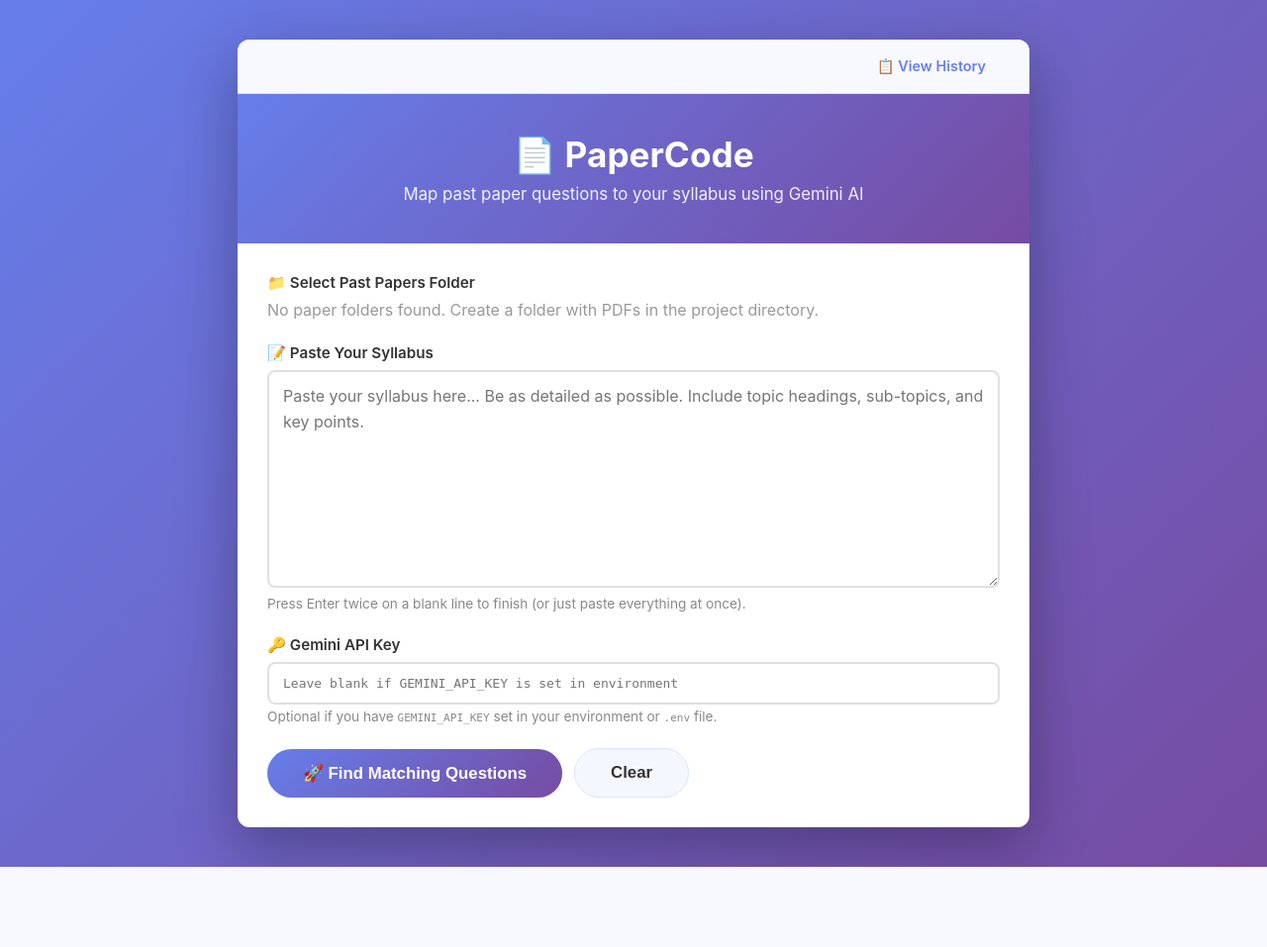
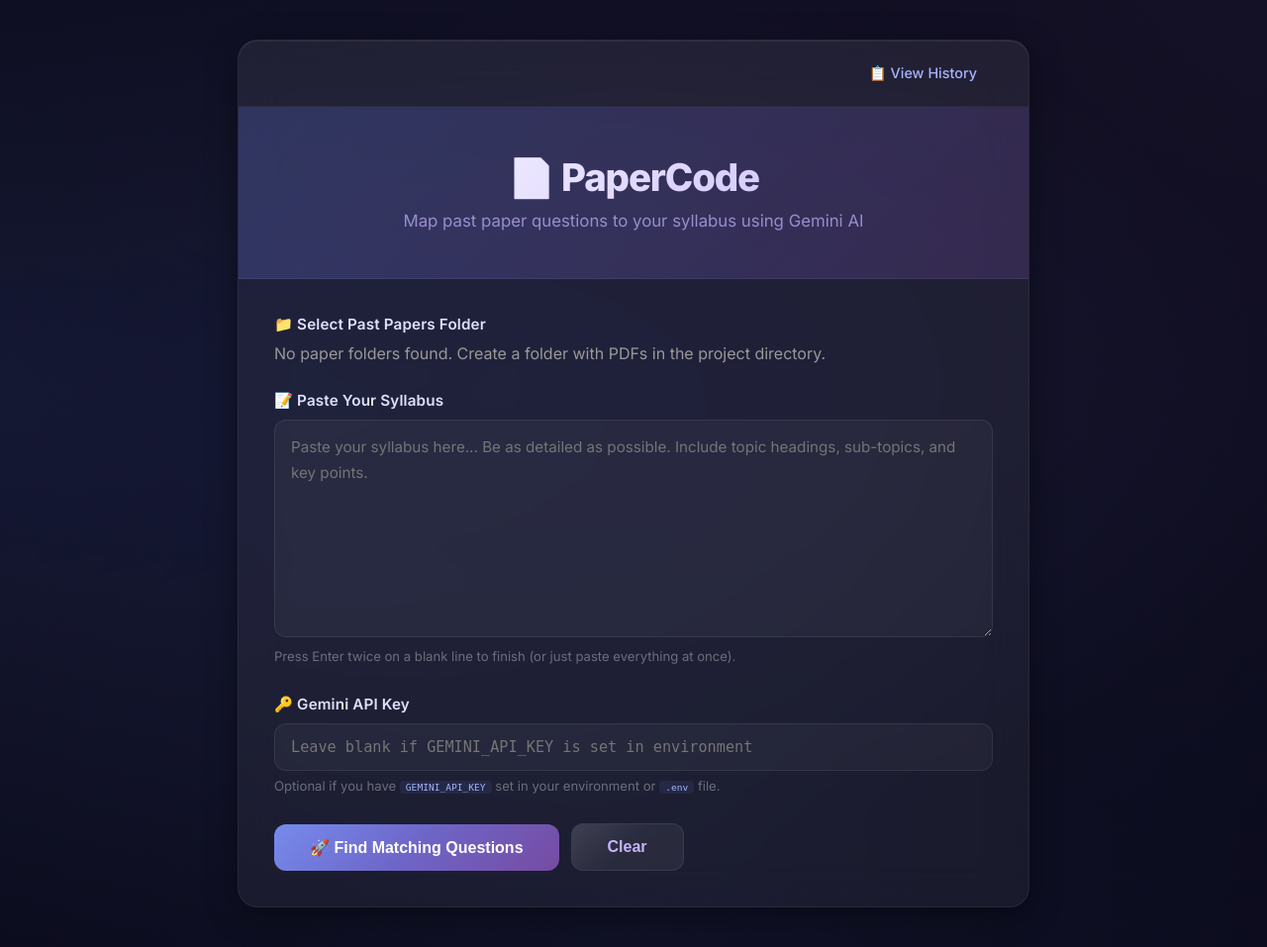
Before and after one commit to aliyancat/AI_Question_Finder, a Flask app: page / in a window 1280 px wide. Shown: the whole page at 99% size. Before the commit the page ends 876 px from the top, so only its background shows below. Run offline with Flask 3, Linux system fonts and the light colour scheme.

Commit message:
feat: update index.html with new layout and content adjustments

```diff
--- a/templates/index.html
+++ b/templates/index.html
@@ -4,75 +4,143 @@
     <meta charset="UTF-8">
     <meta name="viewport" content="width=device-width, initial-scale=1.0">
     <title>PaperCode — Past Paper Question Finder</title>
+    <link rel="preconnect" href="https://fonts.googleapis.com">
+    <link rel="preconnect" href="https://fonts.gstatic.com" crossorigin>
+    <link href="https://fonts.googleapis.com/css2?family=Inter:wght@400;500;600;700;800&display=swap" rel="stylesheet">
     <style>
         * { margin: 0; padding: 0; box-sizing: border-box; }
         body {
-            font-family: -apple-system, BlinkMacSystemFont, 'Segoe UI', Roboto, Oxygen, Ubuntu, Cantarell, sans-serif;
-            background: linear-gradient(135deg, #667eea 0%, #764ba2 100%);
+            font-family: 'Inter', -apple-system, BlinkMacSystemFont, 'Segoe UI', sans-serif;
+            background: #0a0a1a;
             min-height: 100vh;
             padding: 40px 20px;
+            position: relative;
+            overflow-x: hidden;
+        }
+        body::before {
+            content: '';
+            position: fixed;
+            top: -50%;
+            left: -50%;
+            width: 200%;
+            height: 200%;
+            background: radial-gradient(ellipse at 20% 50%, rgba(102, 126, 234, 0.12) 0%, transparent 50%),
+                        radial-gradient(ellipse at 80% 20%, rgba(118, 75, 162, 0.10) 0%, transparent 50%),
+                        radial-gradient(ellipse at 50% 80%, rgba(102, 126, 234, 0.06) 0%, transparent 50%);
+            pointer-events: none;
+            z-index: 0;
+            animation: ambientGlow 15s ease-in-out infinite alternate;
+        }
+        @keyframes ambientGlow {
+            0% { transform: translate(0, 0) rotate(0deg); }
+            100% { transform: translate(2%, 1%) rotate(3deg); }
         }
         .container {
             max-width: 800px;
             margin: 0 auto;
-            background: white;
-            border-radius: 12px;
-            box-shadow: 0 20px 60px rgba(0, 0, 0, 0.3);
+            background: rgba(255, 255, 255, 0.05);
+            backdrop-filter: blur(24px);
+            -webkit-backdrop-filter: blur(24px);
+            border-radius: 20px;
+            box-shadow: 0 8px 32px rgba(0, 0, 0, 0.4), inset 0 1px 0 rgba(255, 255, 255, 0.08);
             overflow: hidden;
+            border: 1px solid rgba(255, 255, 255, 0.06);
+            position: relative;
+            z-index: 1;
+            animation: fadeSlideUp 0.6s ease-out;
+        }
+        @keyframes fadeSlideUp {
+            from { opacity: 0; transform: translateY(30px); }
+            to { opacity: 1; transform: translateY(0); }
         }
         .header {
-            background: linear-gradient(135deg, #667eea 0%, #764ba2 100%);
+            background: linear-gradient(135deg, rgba(102, 126, 234, 0.25) 0%, rgba(118, 75, 162, 0.25) 100%);
             color: white;
-            padding: 40px 30px;
+            padding: 48px 36px;
             text-align: center;
+            border-bottom: 1px solid rgba(255, 255, 255, 0.06);
         }
-        .header h1 { font-size: 2.2em; margin-bottom: 8px; }
-        .header p { opacity: 0.9; font-size: 1.05em; }
-        .content { padding: 30px; }
-        .form-group { margin-bottom: 24px; }
+        .header h1 { font-size: 2.4em; font-weight: 800; letter-spacing: -0.03em; margin-bottom: 10px; background: linear-gradient(135deg, #fff 0%, #c4b5fd 100%); -webkit-background-clip: text; -webkit-text-fill-color: transparent; background-clip: text; }
+        .header p { opacity: 0.7; font-size: 1.05em; font-weight: 400; color: #c4b5fd; }
+        .content { padding: 36px; }
+        .form-group { margin-bottom: 28px; }
         .form-group label {
-            display: block;
+            display: flex;
+            align-items: center;
+            gap: 8px;
             font-weight: 600;
-            color: #333;
-            margin-bottom: 8px;
+            color: #e0dffc;
+            margin-bottom: 10px;
             font-size: 0.95em;
+            letter-spacing: 0.01em;
         }
         .form-group select, .form-group textarea, .form-group input {
             width: 100%;
-            padding: 12px 14px;
-            border: 2px solid #e0e0e0;
-            border-radius: 8px;
-            font-size: 1em;
-            transition: border-color 0.2s;
+            padding: 14px 16px;
+            background: rgba(255, 255, 255, 0.04);
+            border: 1.5px solid rgba(255, 255, 255, 0.08);
+            border-radius: 12px;
+            font-size: 0.95em;
+            transition: all 0.25s ease;
             font-family: inherit;
+            color: #f0f0ff;
         }
         .form-group select:focus, .form-group textarea:focus, .form-group input:focus {
             outline: none;
-            border-color: #667eea;
+            border-color: rgba(102, 126, 234, 0.5);
+            box-shadow: 0 0 0 4px rgba(102, 126, 234, 0.1);
+            background: rgba(255, 255, 255, 0.06);
+        }
+        .form-group select:hover, .form-group textarea:hover, .form-group input:hover {
+            border-color: rgba(255, 255, 255, 0.15);
+        }
+        .form-group select option {
+            background: #1a1a2e;
+            color: #f0f0ff;
         }
         .form-group textarea {
             min-height: 220px;
             resize: vertical;
-            line-height: 1.6;
+            line-height: 1.7;
         }
         .form-group input {
-            font-family: monospace;
+            font-family: 'JetBrains Mono', 'Fira Code', monospace;
         }
         .form-hint {
-            font-size: 0.85em;
-            color: #888;
-            margin-top: 4px;
+            font-size: 0.82em;
+            color: rgba(255, 255, 255, 0.35);
+            margin-top: 6px;
+            line-height: 1.5;
+        }
+        .form-hint code {
+            color: #a5b4fc;
+            background: rgba(102, 126, 234, 0.1);
+            padding: 1px 6px;
+            border-radius: 4px;
+            font-size: 0.9em;
         }
         .btn {
-            display: inline-block;
+            display: inline-flex;
+            align-items: center;
+            justify-content: center;
+            gap: 8px;
             padding: 14px 36px;
             border: none;
-            border-radius: 999px;
+            border-radius: 12px;
             font-weight: 700;
-            font-size: 1.05em;
+            font-size: 1em;
             cursor: pointer;
-            transition: transform 0.2s, box-shadow 0.2s;
+            transition: all 0.25s ease;
             text-decoration: none;
+            position: relative;
+            overflow: hidden;
+        }
+        .btn::after {
+            content: '';
+            position: absolute;
+            inset: 0;
+            background: linear-gradient(135deg, rgba(255,255,255,0.1) 0%, transparent 50%);
+            pointer-events: none;
         }
         .btn-primary {
             background: linear-gradient(135deg, #667eea 0%, #764ba2 100%);
@@ -80,54 +148,63 @@
         }
         .btn-primary:hover {
             transform: translateY(-2px);
-            box-shadow: 0 8px 25px rgba(102, 126, 234, 0.3);
+            box-shadow: 0 12px 32px rgba(102, 126, 234, 0.3);
+        }
+        .btn-primary:active {
+            transform: translateY(0);
         }
         .btn-secondary {
-            background: #f5f7ff;
-            color: #333;
-            border: 1px solid #dbe3ff;
+            background: rgba(255, 255, 255, 0.06);
+            color: #c4b5fd;
+            border: 1px solid rgba(255, 255, 255, 0.08);
         }
         .btn-secondary:hover {
-            background: #eef1ff;
+            background: rgba(255, 255, 255, 0.1);
+            border-color: rgba(255, 255, 255, 0.15);
         }
         .btn-row {
             display: flex;
             gap: 12px;
             flex-wrap: wrap;
             align-items: center;
-            margin-top: 8px;
+            margin-top: 12px;
         }
         .flash {
-            padding: 14px 18px;
-            border-radius: 8px;
-            margin-bottom: 20px;
+            padding: 16px 20px;
+            border-radius: 12px;
+            margin-bottom: 24px;
             font-weight: 500;
+            font-size: 0.9em;
+            animation: fadeSlideUp 0.4s ease-out;
         }
         .flash-danger {
-            background: #fff0f0;
-            color: #c0392b;
-            border: 1px solid #ffd4d4;
+            background: rgba(239, 68, 68, 0.1);
+            color: #fca5a5;
+            border: 1px solid rgba(239, 68, 68, 0.2);
         }
         .flash-info {
-            background: #f0f4ff;
-            color: #2c3e9b;
-            border: 1px solid #d4ddff;
+            background: rgba(102, 126, 234, 0.1);
+            color: #a5b4fc;
+            border: 1px solid rgba(102, 126, 234, 0.2);
         }
         .folder-card {
-            padding: 12px 16px;
-            border: 2px solid #e0e0e0;
-            border-radius: 8px;
+            padding: 14px 18px;
+            background: rgba(255, 255, 255, 0.03);
+            border: 1.5px solid rgba(255, 255, 255, 0.06);
+            border-radius: 12px;
             cursor: pointer;
-            transition: all 0.2s;
-            margin-bottom: 8px;
+            transition: all 0.25s ease;
+            margin-bottom: 10px;
         }
         .folder-card:hover {
-            border-color: #667eea;
-            background: #f8f9ff;
+            border-color: rgba(102, 126, 234, 0.4);
+            background: rgba(102, 126, 234, 0.06);
+            transform: translateX(4px);
         }
         .folder-card.selected {
-            border-color: #667eea;
-            background: #eef1ff;
+            border-color: rgba(102, 126, 234, 0.6);
+            background: rgba(102, 126, 234, 0.1);
+            box-shadow: 0 0 20px rgba(102, 126, 234, 0.08);
         }
         .folder-card input[type="radio"] {
             display: none;
@@ -139,35 +216,35 @@
             align-items: center;
             width: 100%;
         }
-        .folder-name { font-weight: 600; color: #333; }
-        .folder-count { font-size: 0.85em; color: #888; }
+        .folder-name { font-weight: 600; color: #e0dffc; font-size: 0.95em; }
+        .folder-count { font-size: 0.82em; color: rgba(255, 255, 255, 0.35); background: rgba(255, 255, 255, 0.04); padding: 2px 10px; border-radius: 999px; }
         .nav-bar {
             display: flex;
             justify-content: flex-end;
-            padding: 12px 30px;
-            background: #f8f9ff;
-            border-bottom: 1px solid #e0e0e0;
+            padding: 16px 36px;
+            background: rgba(255, 255, 255, 0.02);
+            border-bottom: 1px solid rgba(255, 255, 255, 0.04);
         }
         .nav-bar a {
-            color: #667eea;
+            color: #a5b4fc;
             text-decoration: none;
-            font-weight: 600;
+            font-weight: 500;
             font-size: 0.9em;
-            padding: 6px 14px;
-            border-radius: 6px;
-            transition: background 0.2s;
+            padding: 8px 16px;
+            border-radius: 8px;
+            transition: all 0.2s;
         }
-        .nav-bar a:hover { background: #eef1ff; }
+        .nav-bar a:hover { background: rgba(255, 255, 255, 0.06); color: #e0dffc; }
         .spinner {
             display: none;
             text-align: center;
-            padding: 40px;
+            padding: 48px 20px;
         }
-        .spinner.active { display: block; }
+        .spinner.active { display: block; animation: fadeSlideUp 0.4s ease-out; }
         .spinner .dot {
             display: inline-block;
-            width: 12px; height: 12px;
-            margin: 0 4px;
+            width: 14px; height: 14px;
+            margin: 0 5px;
             background: #667eea;
             border-radius: 50%;
             animation: bounce 1.4s infinite ease-in-out both;
@@ -178,10 +255,24 @@
             0%, 80%, 100% { transform: scale(0); }
             40% { transform: scale(1); }
         }
-        .spinner-text { margin-top: 12px; color: #666; font-size: 0.95em; }
+        .spinner-text { margin-top: 16px; color: rgba(255, 255, 255, 0.5); font-size: 0.95em; }
+        .empty-msg {
+            text-align: center;
+            color: rgba(255, 255, 255, 0.3);
+            padding: 24px;
+            font-size: 0.95em;
+            background: rgba(255, 255, 255, 0.02);
+            border-radius: 12px;
+            border: 1px dashed rgba(255, 255, 255, 0.06);
+        }
         @media (max-width: 600px) {
-            .header h1 { font-size: 1.6em; }
-            .content { padding: 20px; }
+            body { padding: 16px 12px; }
+            .header { padding: 32px 20px; }
+            .header h1 { font-size: 1.7em; }
+            .content { padding: 24px 20px; }
+            .nav-bar { padding: 12px 20px; }
+            .btn-row { flex-direction: column; }
+            .btn { width: 100%; }
         }
     </style>
 </head>
```
